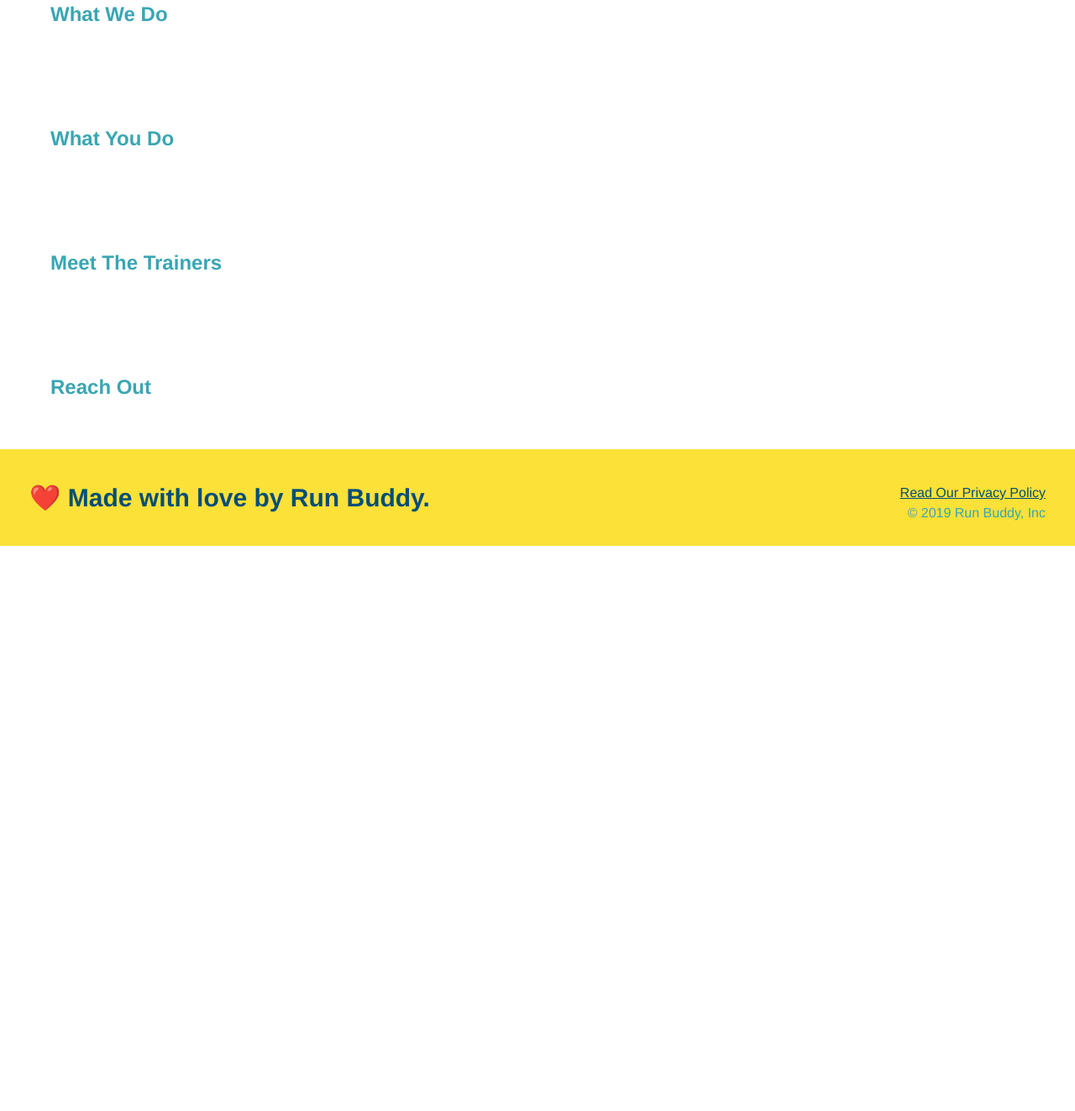
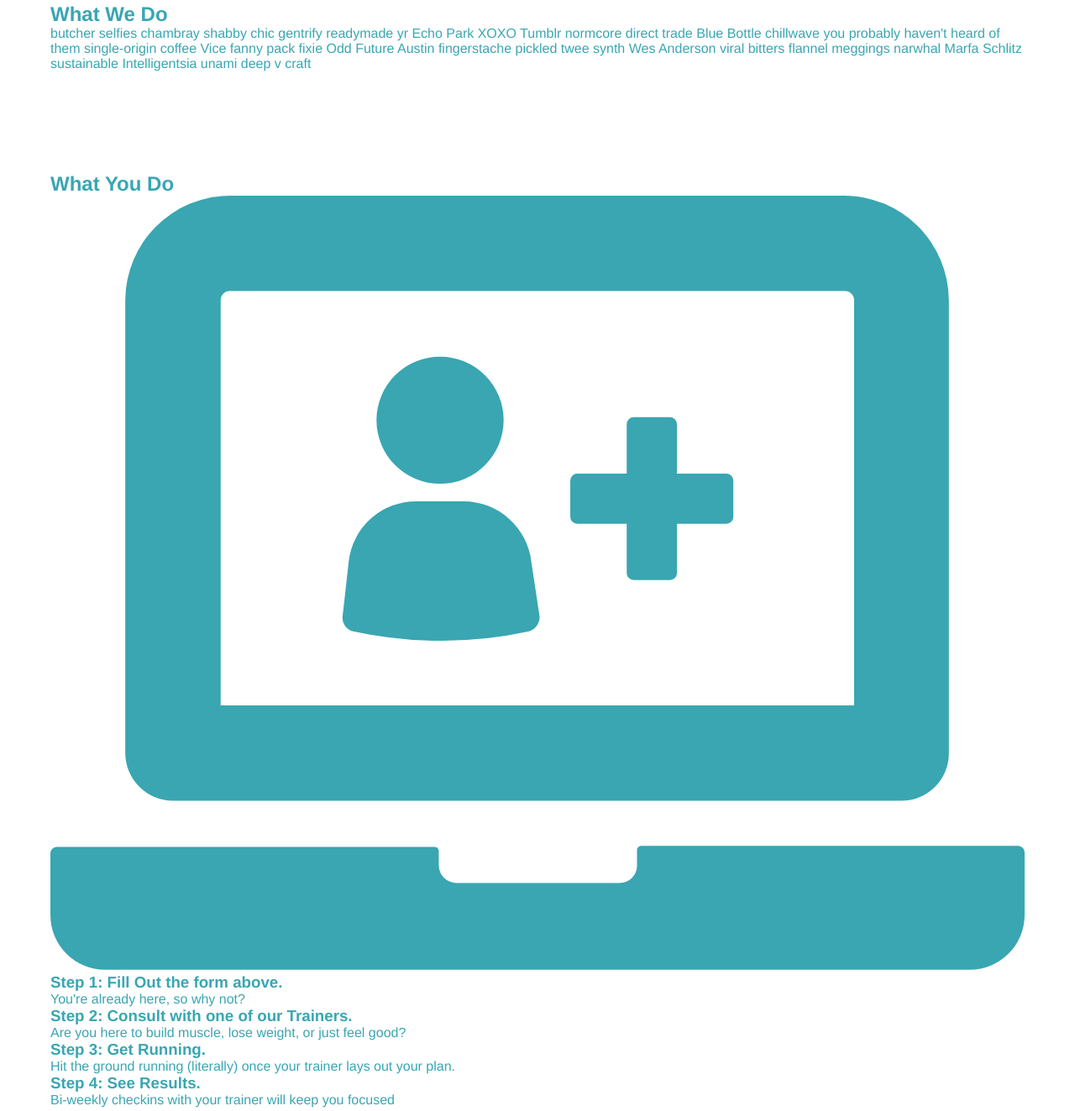
Before and after one commit to Verdster98/run-buddy, a plain HTML site: page index.html in a window 1280 px wide. Shown: the part 739-2062 px from the top of the page at 84% size. Before the commit the page ends 1389 px from the top, so only its background shows below. Drawn offline with Linux system fonts and the light colour scheme; files whose address does not match are found by name.

Commit message:
fixed-images

```diff
--- a/assets/css/style.css
+++ b/assets/css/style.css
@@ -69,7 +69,7 @@ section {
 }
 
 .hero{
-    background-image: url("C:/users/nicve/desktop/assets/images/hero-bg.jpg");
+    background-image: url("../images/hero-bg.jpg");
     height: 600px;
     background-size: cover;
     background-position: center;
--- a/index.html
+++ b/index.html
@@ -7,6 +7,7 @@
     <meta charset="UTF-8" />
     <title>Jogging Friend</title>
 </head>
+
 <body>
     <!-- navigation-->
     <header>
@@ -69,13 +70,40 @@
     </section>
 
     <!-- "what we do" section -->
-    <section>
+    <section id="what-we-do">
         <h2>What We Do</h2>
+        <p>
+            butcher selfies chambray shabby chic gentrify readymade yr Echo Park XOXO Tumblr normcore direct trade Blue
+            Bottle chillwave you probably haven't heard of them single-origin coffee Vice fanny pack fixie Odd Future
+            Austin fingerstache pickled twee synth Wes Anderson viral bitters flannel meggings narwhal Marfa Schlitz
+            sustainable Intelligentsia unami deep v craft
+        </p>
     </section>
 
     <!-- "what you do" section-->
-    <section>
+    <section id="what-you-do">
         <h2>What You Do</h2>
+
+        <div>
+            <img src="./assets/images/step-1.svg" alt="" />
+            <h3>Step 1: Fill Out the form above.</h3>
+            <p>You're already here, so why not?</p>
+        </div>
+
+        <div>
+            <h3>Step 2: Consult with one of our Trainers.</h3>
+            <p> Are you here to build muscle, lose weight, or just feel good?</p>
+        </div>
+
+        <div>
+            <h3>Step 3: Get Running.</h3>
+            <p>Hit the ground running (literally) once your trainer lays out your plan.</p>
+        </div>
+
+        <div>
+            <h3>Step 4: See Results.</h3>
+            <p> Bi-weekly checkins with your trainer will keep you focused</p>
+        </div>
     </section>
 
     <!-- "meet the trainers" section-->
@@ -91,7 +119,7 @@
     <footer>
         <h2>❤️ Made with love by Run Buddy.</h2>
         <div>
-        <a href="#">Read Our Privacy Policy</a><br/>
+            <a href="#">Read Our Privacy Policy</a><br />
             &copy; 2019 Run Buddy, Inc
         </div>
     </footer>
```
Also changed, not shown: assets/images/hero-bg.jpg, assets/images/step-1.svg (added), assets/images/step-2.svg (added), assets/images/step-3.svg (added), assets/images/step-4.svg (added). Lines whose indentation alone changed are shown as unchanged.
